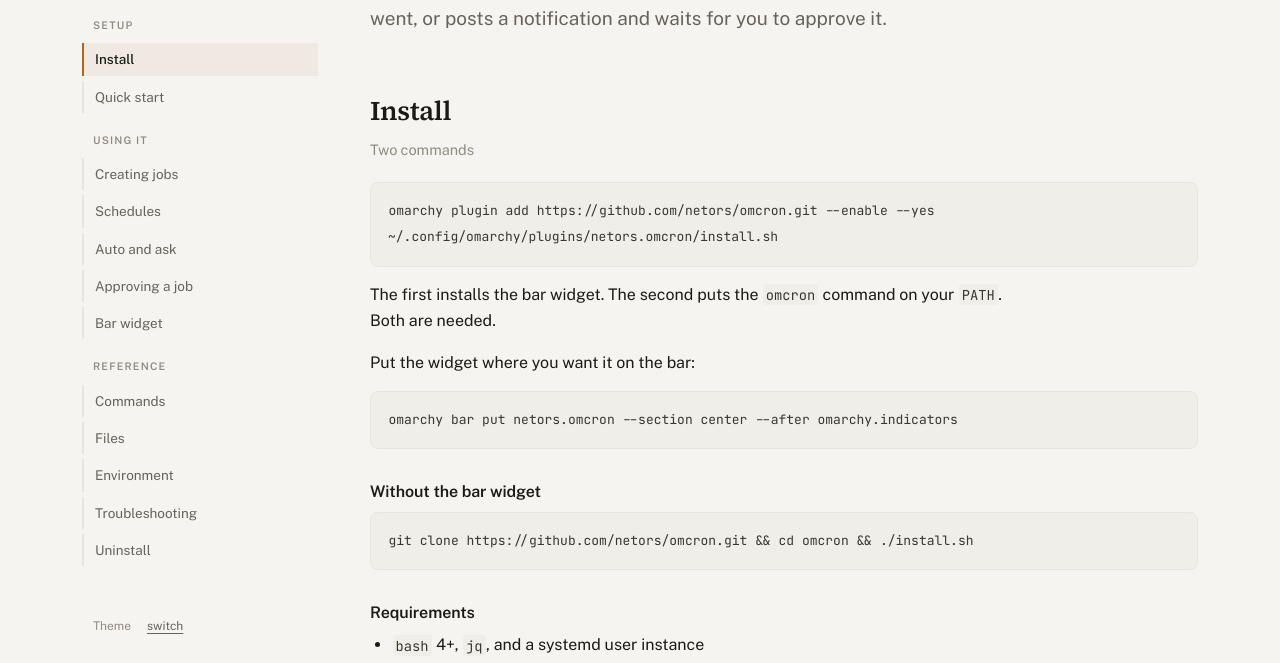
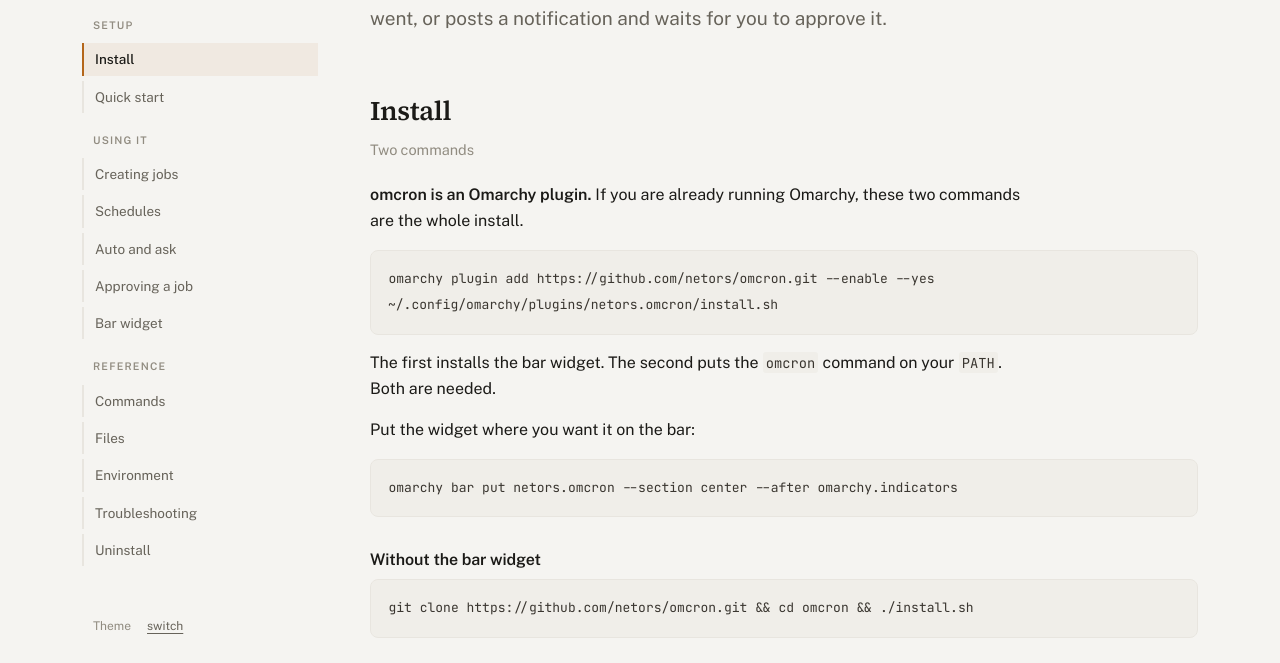
Before and after one commit to netors/omcron, a plain HTML site: page docs/index.html in a window 1280 px wide. Shown: the part 128-791 px from the top of the page. Drawn offline with nearby package versions, Linux system fonts and the light colour scheme.

Commit message:
State the Omarchy prerequisite above the install commands
The install block opened with 'omarchy plugin add' without ever saying Omarchy
is required — implied by the first line and the requirements list, but never
stated where someone skimming to the commands would see it.

```diff
--- a/docs/index.html
+++ b/docs/index.html
@@ -178,6 +178,7 @@
 
 <h2 id="install">Install</h2>
 <p class="sub">Two commands</p>
+<p><strong>omcron is an Omarchy plugin.</strong> If you are already running Omarchy, these two commands are the whole install.</p>
 <div class="cw"><pre><code>omarchy plugin add https://github.com/netors/omcron.git --enable --yes
 ~/.config/omarchy/plugins/netors.omcron/install.sh</code></pre></div>
 <p>The first installs the bar widget. The second puts the <code>omcron</code> command on your <code>PATH</code>. Both are needed.</p>
```
Also changed, not shown: 1 other file.
